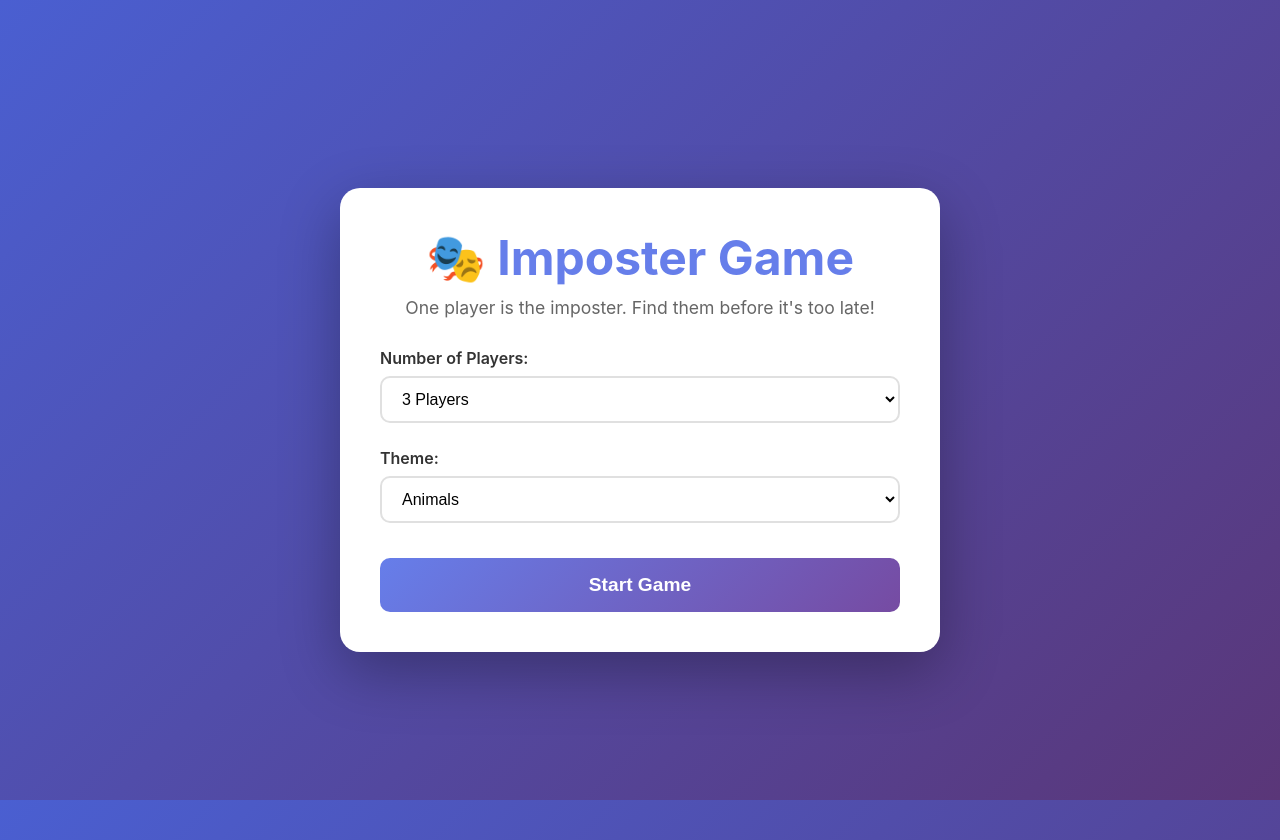
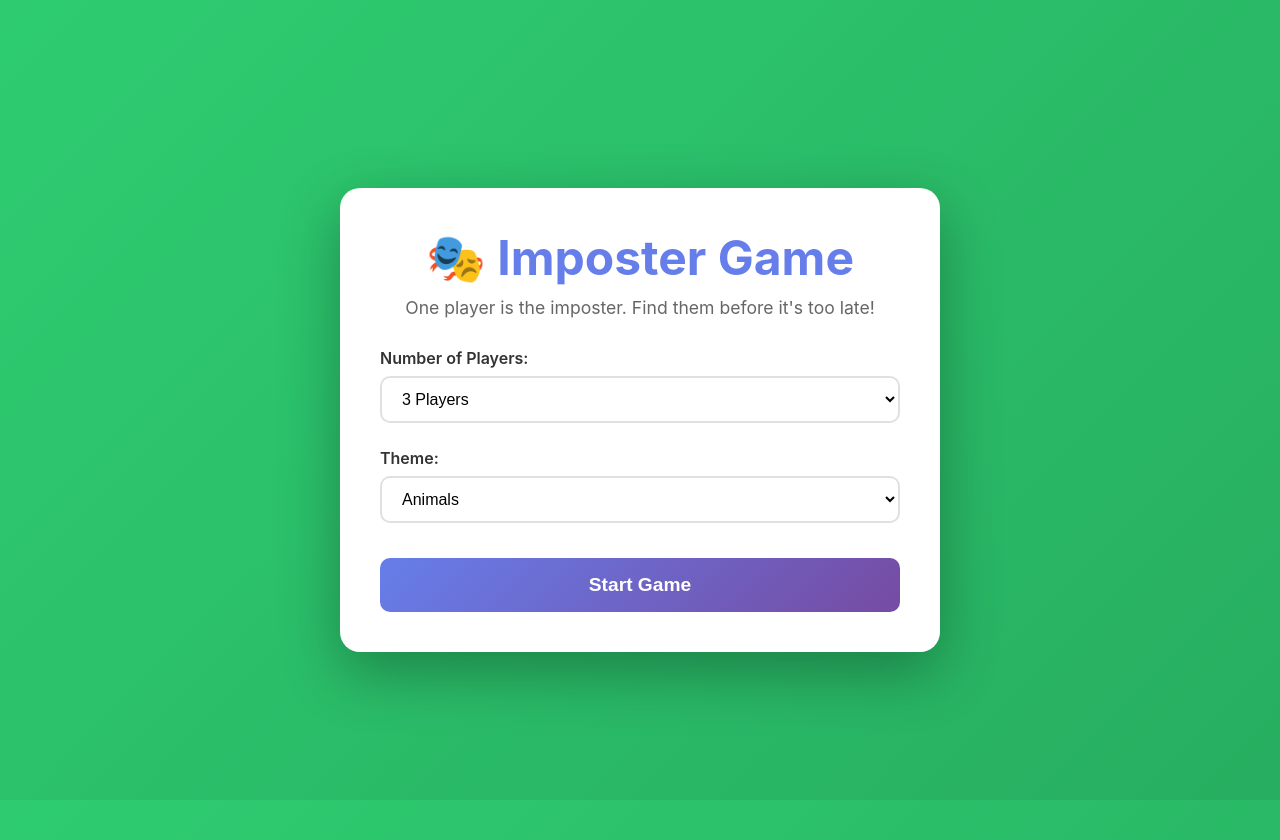
Before and after one commit to jeffreypalermo/aspire-imposter-game, an ASP.NET Core app: page / in a window 1280 px wide. Run offline with ASP.NET Core 8, Linux system fonts and the light colour scheme; style sheets or scripts are compiled from the project's sources.

Commit message:
Change background color to green
Co-authored-by: jeffreypalermo <104212+jeffreypalermo@users.noreply.github.com>

```diff
--- a/ImposterGame/wwwroot/css/app.css
+++ b/ImposterGame/wwwroot/css/app.css
@@ -3,7 +3,7 @@ html, body {
     margin: 0;
     padding: 0;
     height: 100%;
-    background: linear-gradient(135deg, #4a5fd1 0%, #5a3678 100%);
+    background: linear-gradient(135deg, #2ecc71 0%, #27ae60 100%);
 }
 
 #app {
```
